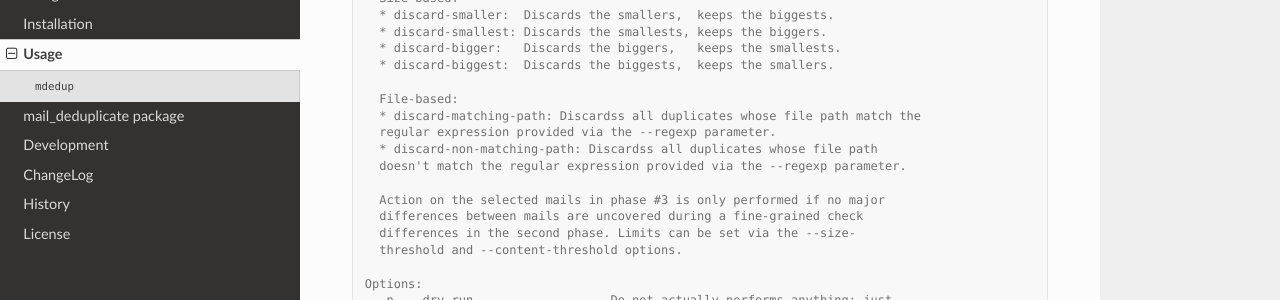
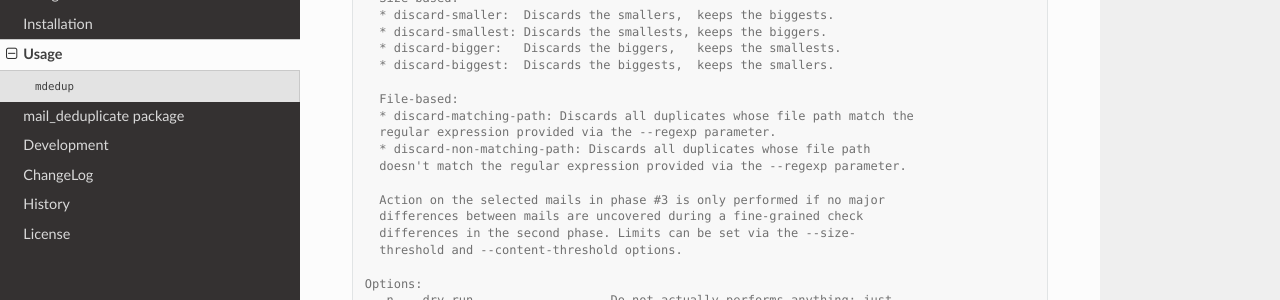
Before and after one commit to kdeldycke/mail-deduplicate, a Sphinx documentation site: the page built from docs/usage.rst, in a window 1280 px wide and 900 px high, scrolled down 455 px. Shown: the part 151-451 px from the top of the window. Built offline with Sphinx 7.4.7 and the Read the Docs theme 2.0.0, drawn with Linux system fonts in a browser that asks for light colours; pages that are not in the unit, such as notebooks, are missing from menus; the version number is read from the project's files by our own code.

Commit message:
docs: s/Discardss/Discards/ - fix spelling

```diff
--- a/docs/usage.rst
+++ b/docs/usage.rst
@@ -34,9 +34,9 @@ List global options:
       * discard-biggest:  Discards the biggests,  keeps the smallers.
 
       File-based:
-      * discard-matching-path: Discardss all duplicates whose file path match the
+      * discard-matching-path: Discards all duplicates whose file path match the
       regular expression provided via the --regexp parameter.
-      * discard-non-matching-path: Discardss all duplicates whose file path
+      * discard-non-matching-path: Discards all duplicates whose file path
       doesn't match the regular expression provided via the --regexp parameter.
 
       Action on the selected mails in phase #3 is only performed if no major
```
